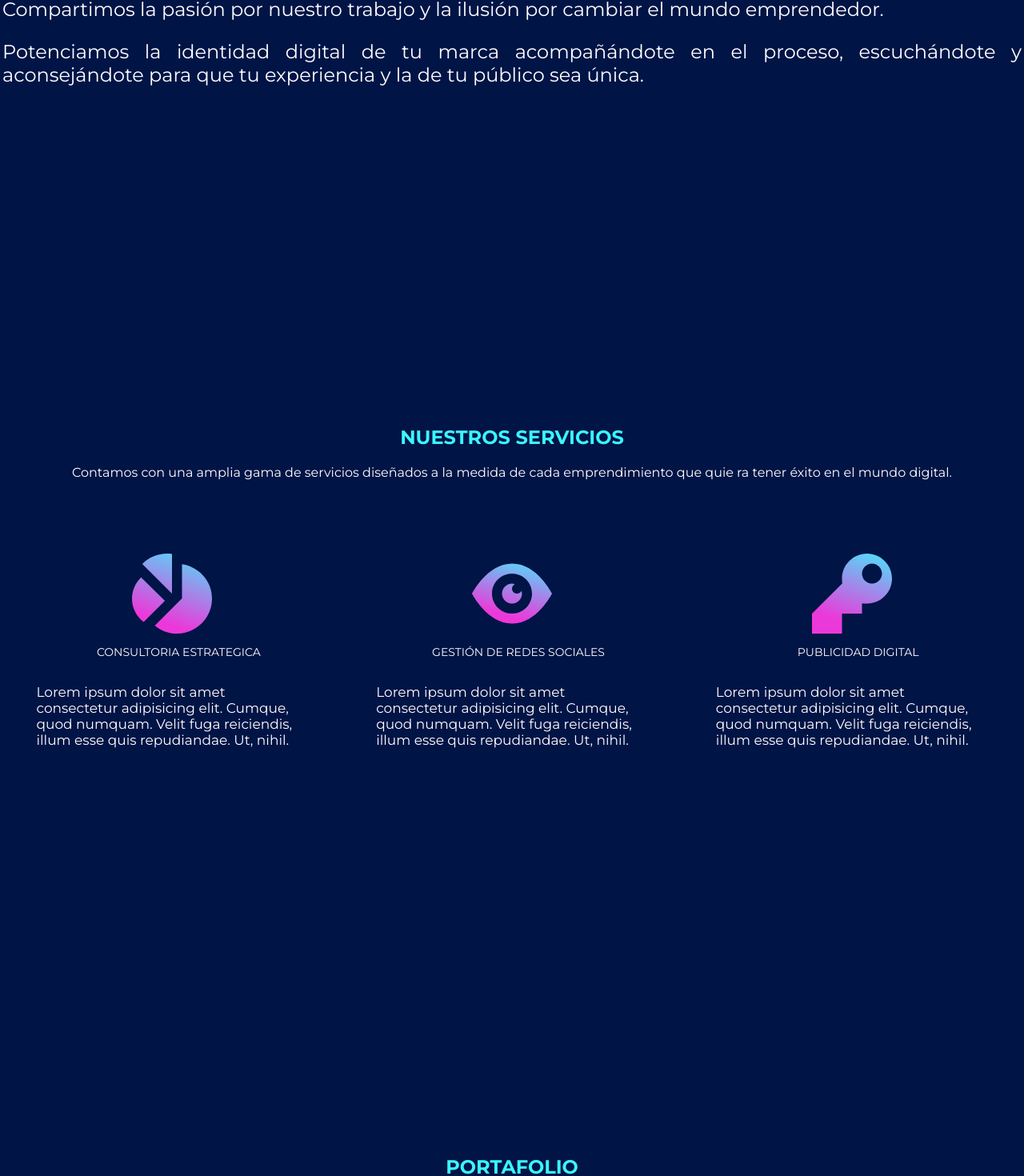
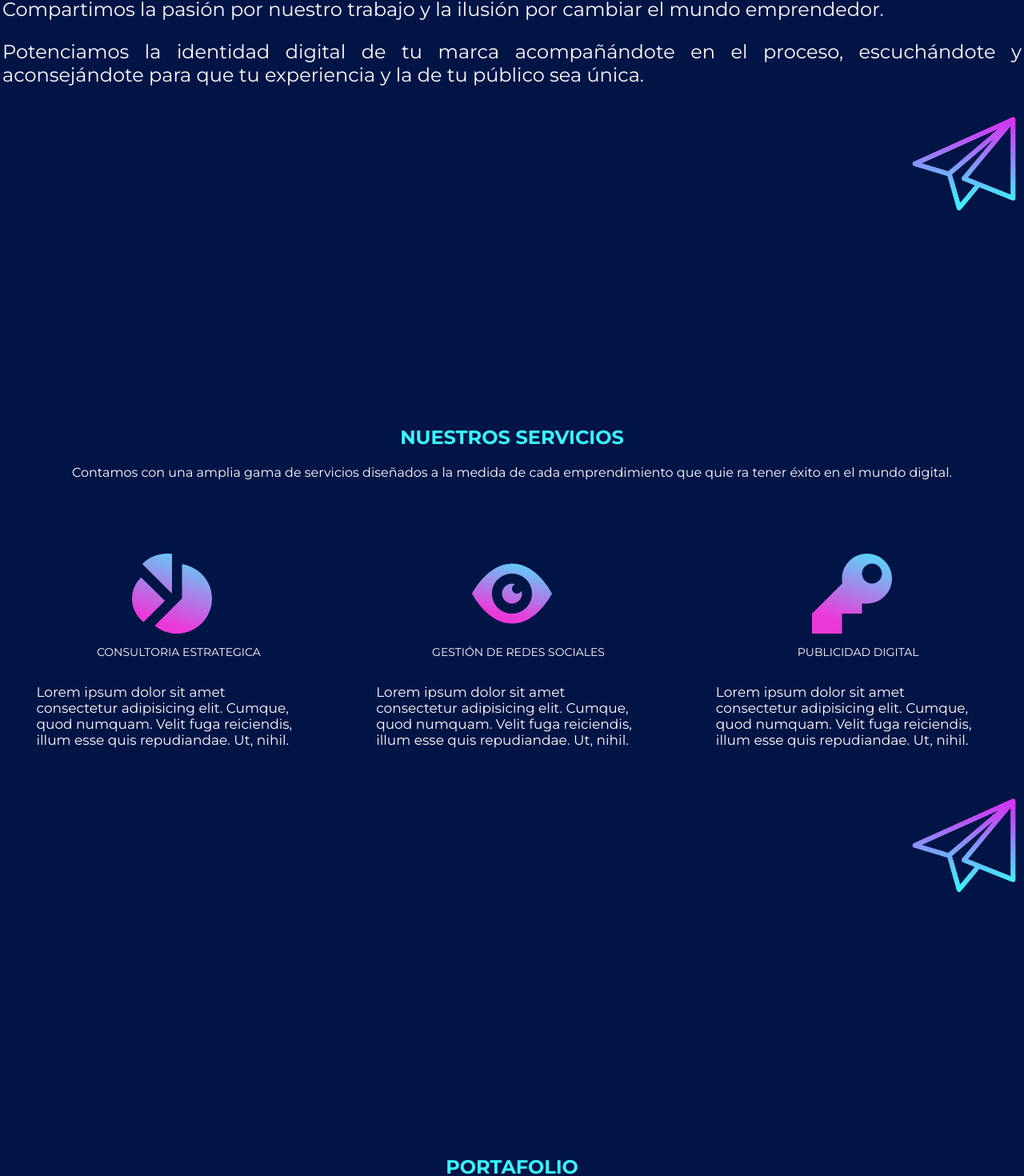
Before and after one commit to PochiTama-dev/Calu, a React (Create React App) app: page / in a window 1280 px wide. Shown: the part 412-1882 px from the top of the page at 80% size. Built offline with nearby package versions, Linux system fonts and the light colour scheme.

Commit message:
agrego icono contacto y ajusto estilos

```diff
--- a/src/Components/Home/Home.jsx
+++ b/src/Components/Home/Home.jsx
@@ -9,6 +9,7 @@ import icono3 from '../Home/🦆 icon _pie chart_.svg';
 import icono4 from '../Home/icono_imagen.svg';
 import Footer from '../Footer/Footer';
 import contacto from '../../images/Contactanos.png';
+import { Link } from 'react-router-dom';
 
 const Home = () => {
   const numSections = 4;
@@ -59,7 +60,9 @@ const Home = () => {
           proceso, escuchándote y aconsejándote para que tu experiencia y la de
           tu público sea única.
         </p>
-        <img src={contacto} alt='Logo Contacto' className='logo-contacto' />
+        <Link to={'/contact'} className='logo-contacto'>
+          <img src={contacto} alt='logo-contacto' />
+        </Link>
       </section>
       <section
         style={{ height: '90vh', transition: 'transform 0.5s ease-in-out' }}
@@ -73,7 +76,7 @@ const Home = () => {
           cada emprendimiento que quie ra tener éxito en el mundo digital.
         </p>
         <div className='ctn-servicios'>
-          <div className='servicios'>
+          <div className='nuestros-servicios'>
             <img className='icono-servicios' src={icono3} alt='icono pay' />
             <p className='text-icono-servicios'>CONSULTORIA ESTRATEGICA</p>
             <p className='text-transition'>
@@ -82,7 +85,7 @@ const Home = () => {
               Ut, nihil.
             </p>
           </div>
-          <div className='servicios'>
+          <div className='nuestros-servicios'>
             <img className='icono-servicios' src={icono} alt='icono ojo' />
             <p className='text-icono-servicios'>GESTIÓN DE REDES SOCIALES</p>
             <p className='text-transition'>
@@ -91,7 +94,7 @@ const Home = () => {
               Ut, nihil.
             </p>
           </div>
-          <div className='servicios'>
+          <div className='nuestros-servicios'>
             <img className='icono-servicios' src={icono2} alt='icono llave' />
             <p className='text-icono-servicios'>PUBLICIDAD DIGITAL</p>
             <p className='text-transition'>
@@ -101,6 +104,9 @@ const Home = () => {
             </p>
           </div>
         </div>
+        <Link to={'/contact'} className='logo-contacto'>
+          <img src={contacto} alt='logo-contacto' />
+        </Link>
       </section>
       <section
         style={{ height: '90vh', transition: 'transform 0.5s ease-in-out' }}
@@ -136,6 +142,9 @@ const Home = () => {
             </a>
           </div>
         </div>
+        <Link to={'/contact'} className='logo-contacto'>
+          <img src={contacto} alt='logo-contacto' />
+        </Link>
       </section>
       <section
         style={{ height: '90vh', transition: 'transform 0.5s ease-in-out' }}
--- a/src/Components/Home/home.css
+++ b/src/Components/Home/home.css
@@ -50,11 +50,11 @@
   /* background-color: rgba(0, 0, 255, 0.288); */
 }
 
-.servicios {
+.nuestros-servicios {
   height: 20rem;
   display: flex;
   flex-direction: column;
-  justify-content: end;
+  justify-content: flex-end;
   align-items: center;
 }
 .icono-servicios {
@@ -176,7 +176,7 @@
     transform: translateX(400%);
     transition: opacity 0.3s ease-in-out, transform 0.2s ease-in;
   }
-  .servicios:hover .text-transition {
+  .nuestros-servicios:hover .text-transition {
     opacity: 1;
     transform: translateX(0%);
   }
@@ -188,4 +188,13 @@
   .ctn-portafolio .portfolio .text-icono-portafolio {
     font-size: 15px;
   }
+  .logo-contacto {
+    display: flex;
+    justify-content: flex-end;
+    width: 100%;
+    height: 20%;
+  }
+  .logo-contacto img {
+    height: 100%;
+  }
 }
```
